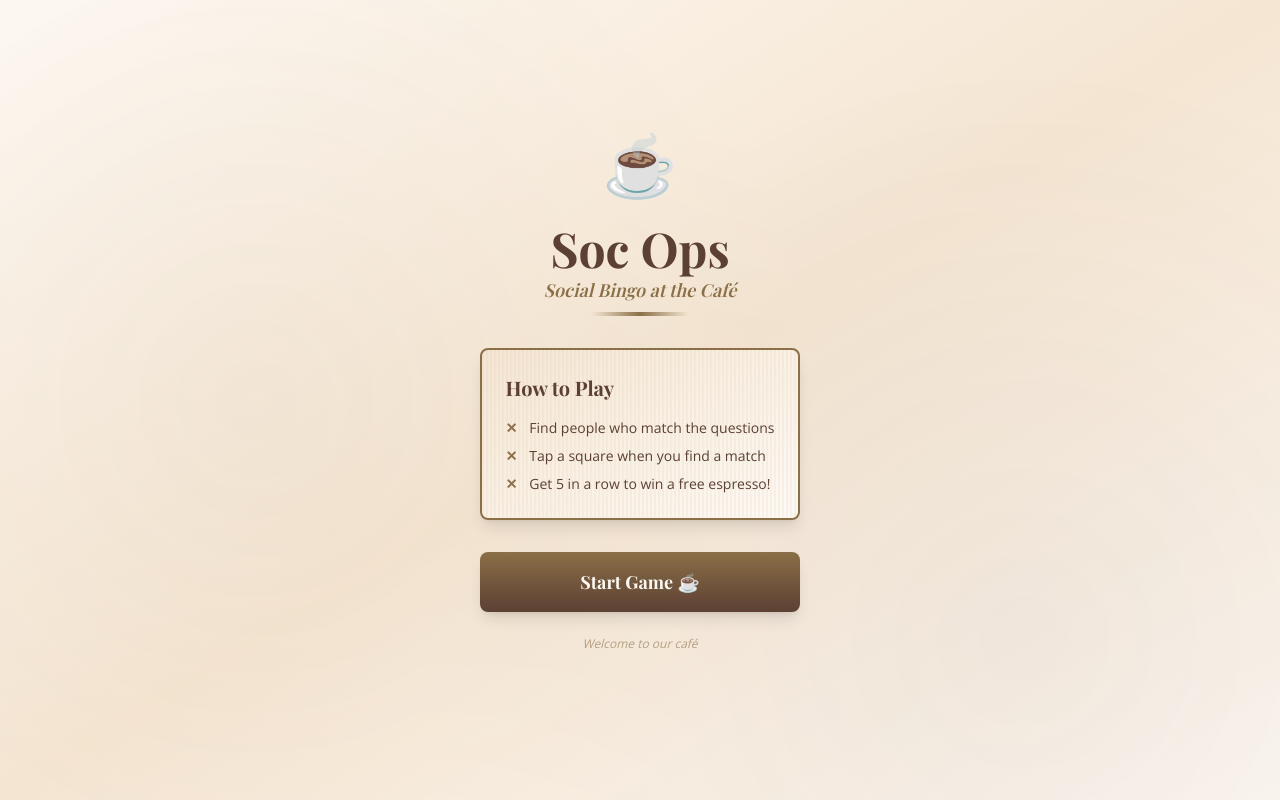
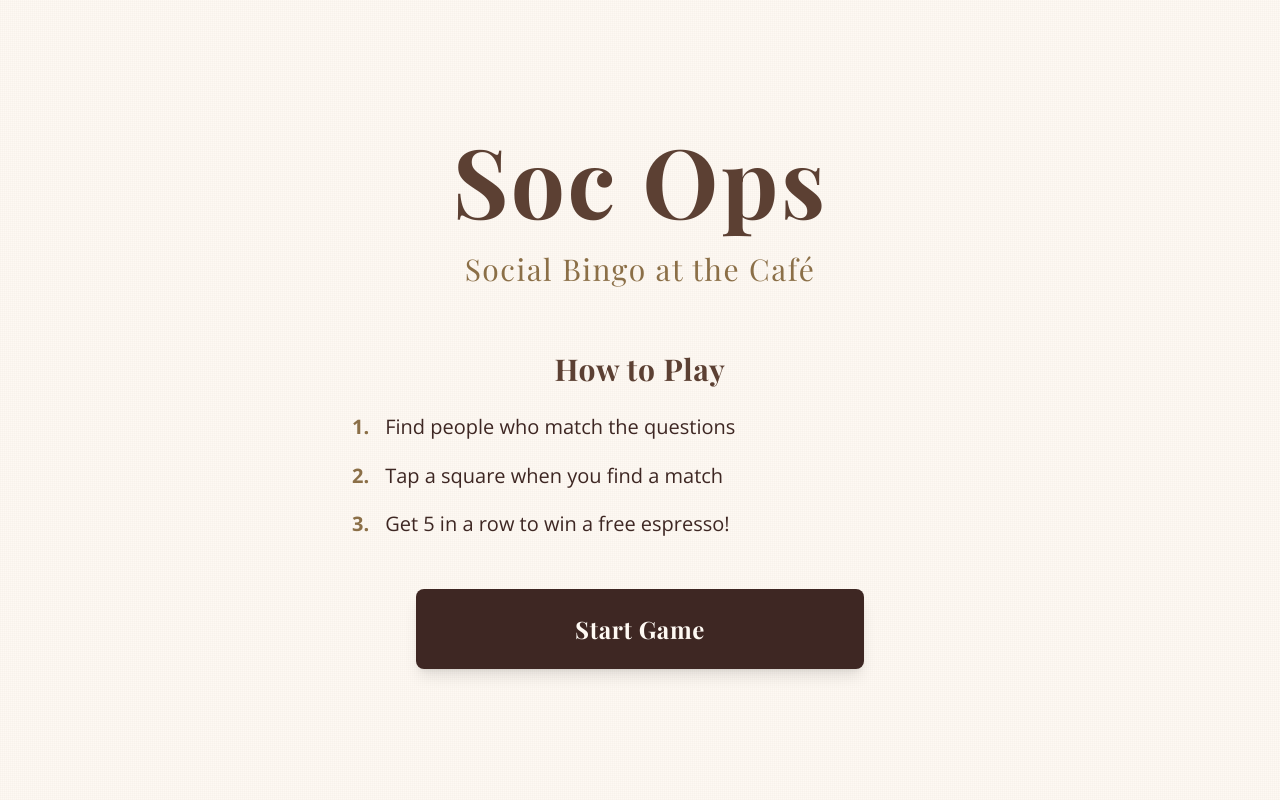
Before and after one commit to parijke/vscode-agent-lab, a React (Vite) app: page / in a window 1280 px wide. Built offline with nearby package versions, Linux system fonts and the light colour scheme.

Commit message:
Redesign StartScreen with typography-first minimalist approach
Co-authored-by: parijke <7671998+parijke@users.noreply.github.com>

```diff
--- a/src/components/StartScreen.tsx
+++ b/src/components/StartScreen.tsx
@@ -4,68 +4,46 @@ interface StartScreenProps {
 
 export function StartScreen({ onStart }: StartScreenProps) {
   return (
-    <div className="flex flex-col items-center justify-center min-h-full p-6 relative overflow-hidden">
-      {/* Ambient background */}
-      <div className="absolute inset-0 bg-linear-to-br from-warm-white via-cream-foam to-warm-white -z-10" />
-      <div className="absolute inset-0 opacity-5 -z-10" style={{
-        backgroundImage: `radial-gradient(circle at 20% 50%, #8B6F47 0%, transparent 50%), radial-gradient(circle at 80% 80%, #3E2723 0%, transparent 50%)`
-      }} />
+    <div className="flex flex-col items-center justify-center min-h-full px-8 py-16 md:px-12 md:py-20">
+      <div className="text-center max-w-2xl w-full space-y-12">
+        {/* Main title with enhanced typography */}
+        <header className="space-y-6">
+          <h1 className="font-display text-7xl md:text-8xl font-bold text-espresso tracking-wide leading-none">
+            Soc Ops
+          </h1>
+          <p className="font-display text-2xl md:text-3xl font-normal text-wood-grain tracking-wider">
+            Social Bingo at the Café
+          </p>
+        </header>
 
-      <div className="text-center max-w-sm">
-        {/* Coffee cup icon/decoration */}
-        <div className="text-6xl mb-4 animate-bounce" style={{ animationDuration: '3s' }}>
-          ☕
-        </div>
-
-        {/* Main title with elegant serif */}
-        <h1 className="font-display text-5xl font-bold text-coffee-beans mb-1">
-          Soc Ops
-        </h1>
-        <p className="text-lg text-wood-grain mb-2 font-display italic">
-          Social Bingo at the Café
-        </p>
-
-        {/* Decorative divider */}
-        <div className="w-24 h-1 bg-linear-to-r from-transparent via-wood-grain to-transparent mx-auto mb-8" />
-
-        {/* Rules box - warm wooden aesthetic */}
-        <div className="bg-linear-to-br from-cream-foam to-warm-white rounded-lg p-6 shadow-lg border-2 border-wood-grain mb-8 text-left relative">
-          {/* Subtle wood grain texture */}
-          <div className="absolute inset-0 rounded-lg opacity-5" style={{
-            backgroundImage: `repeating-linear-gradient(90deg, #8B6F47 0px, #8B6F47 2px, transparent 2px, transparent 4px)`
-          }} />
-
-          <h2 className="font-display text-xl font-bold text-coffee-beans mb-4 relative z-10">
+        {/* Rules - clean and minimal */}
+        <section className="space-y-6 pt-4">
+          <h2 className="font-display text-2xl md:text-3xl font-medium text-coffee-beans tracking-wide">
             How to Play
           </h2>
-          <ul className="text-coffee-beans text-sm space-y-2 relative z-10">
-            <li className="flex items-start">
-              <span className="mr-3 text-wood-grain font-bold">✕</span>
+          <ul className="text-espresso text-lg md:text-xl space-y-4 leading-relaxed text-left max-w-xl mx-auto">
+            <li className="flex items-start gap-4">
+              <span className="text-wood-grain font-bold shrink-0">1.</span>
               <span>Find people who match the questions</span>
             </li>
-            <li className="flex items-start">
-              <span className="mr-3 text-wood-grain font-bold">✕</span>
+            <li className="flex items-start gap-4">
+              <span className="text-wood-grain font-bold shrink-0">2.</span>
               <span>Tap a square when you find a match</span>
             </li>
-            <li className="flex items-start">
-              <span className="mr-3 text-wood-grain font-bold">✕</span>
+            <li className="flex items-start gap-4">
+              <span className="text-wood-grain font-bold shrink-0">3.</span>
               <span>Get 5 in a row to win a free espresso!</span>
             </li>
           </ul>
-        </div>
+        </section>
 
-        {/* Cozy button styling */}
+        {/* CTA button with enhanced presence */}
         <button
           onClick={onStart}
-          className="w-full bg-linear-to-b from-wood-grain to-coffee-beans text-warm-white font-display font-bold py-4 px-8 rounded-lg text-lg shadow-lg hover:shadow-xl active:scale-95 transition-all duration-150 hover:from-accent-light hover:to-wood-grain"
+          className="w-full max-w-md mx-auto bg-espresso text-warm-white font-display font-bold py-6 px-10 rounded-lg text-xl md:text-2xl tracking-wide shadow-lg hover:bg-coffee-beans hover:shadow-xl focus:outline-none focus:ring-4 focus:ring-wood-grain focus:ring-offset-4 focus:ring-offset-warm-white transition-all duration-200 active:scale-98"
         >
-          Start Game ☕
+          Start Game
         </button>
-
-        {/* Subtle footer text */}
-        <p className="text-xs text-wood-grain/60 mt-6 italic">
-          Welcome to our café
-        </p>
       </div>
     </div>
   );
--- a/src/index.css
+++ b/src/index.css
@@ -1,4 +1,4 @@
-@import url('https://fonts.googleapis.com/css2?family=Playfair+Display:wght@600;700;800&family=Open+Sans:wght@400;500;600;700&display=swap');
+@import url('https://fonts.googleapis.com/css2?family=Playfair+Display:wght@400;500;600;700;800&family=Open+Sans:wght@400;500;600;700&display=swap');
 
 @import 'tailwindcss';
 
```
